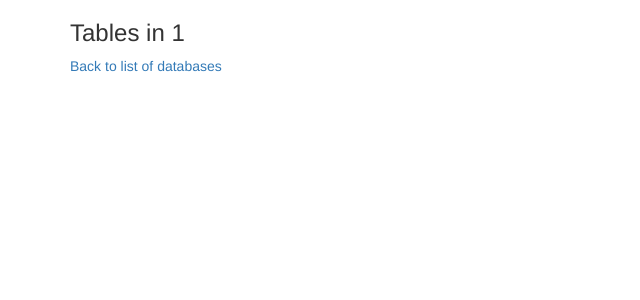
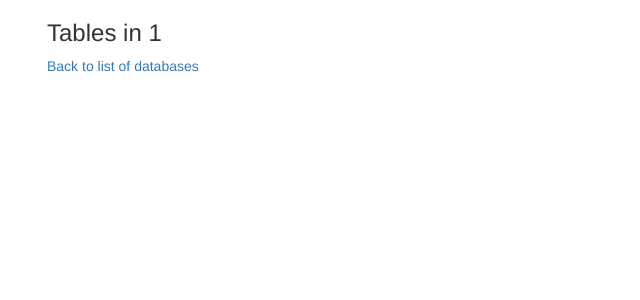
Before and after one commit to apfeiffer1/sqlPyPlus, a Flask app: page /showDB/1 in a window 1280 px wide. Shown: the top 300 px of the page, without its empty margins (0-640 px from the left). Run offline with Flask 2, Linux system fonts and the light colour scheme; some libraries are stand-ins or nearby versions.

Commit message:
remove empty space around table/container

```diff
--- a/app/templates/base.html
+++ b/app/templates/base.html
@@ -12,6 +12,9 @@
 <link rel="stylesheet" type="text/css" href="https://cdn.datatables.net/select/1.1.0/css/select.dataTables.min.css">
 <link rel="stylesheet" type="text/css" href="https://cdn.datatables.net/buttons/1.1.0/css/buttons.dataTables.min.css">
 
+<style>
+.container { width: 95%; }
+</style>
 {% endblock %}
 
 {% block content %}
```
